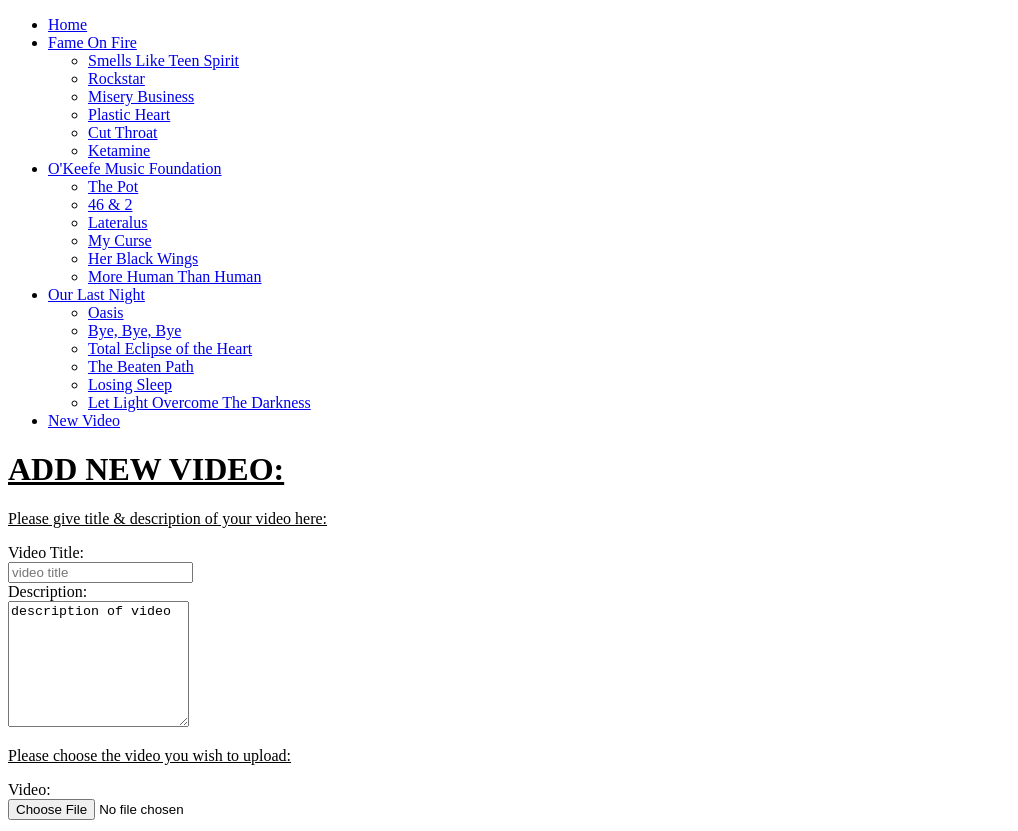
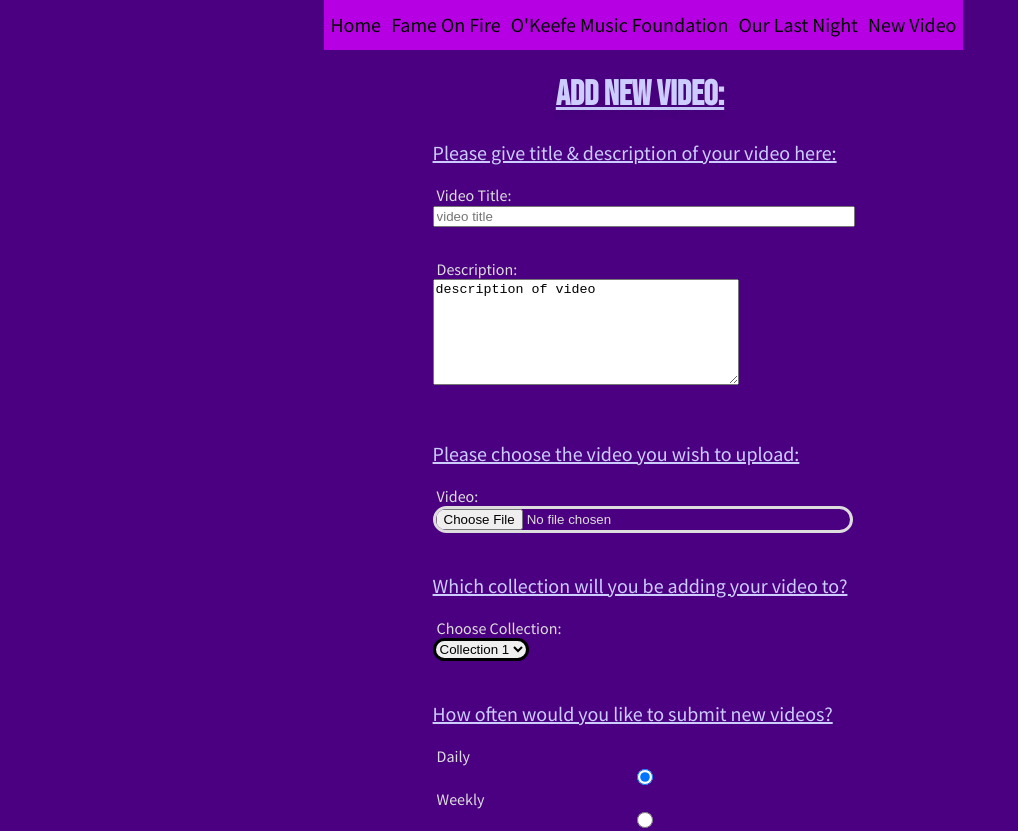
Before and after one commit to angel33la/MyTube, a plain HTML site: page form.html in a window 1280 px wide. Shown: the top 831 px of the page, without its empty margins (0-1018 px from the left). Drawn offline with Linux system fonts and the light colour scheme; the site is published under a folder, as on GitHub Pages, so addresses that start at the root find nothing.

Commit message:
fixed links on form.html

```diff
--- a/form.html
+++ b/form.html
@@ -4,7 +4,7 @@
 <head>
   <meta charset="utf-8">
   <meta name="viewport" content="width=device-width, initial-scale=1.0">
-  <link rel="stylesheet" href="/css/master.css">
+  <link rel="stylesheet" href="css/master.css">
   <title>MyTube</title>
   <link rel="preconnect" href="https://fonts.googleapis.com">
   <link rel="preconnect" href="https://fonts.gstatic.com" crossorigin>
@@ -19,75 +19,75 @@
           <a href="index.html">Home</a>
         </li>
         <li>
-          <a href="/pages/collection-1.html">Fame On Fire</a>
+          <a href="pages/collection-1.html">Fame On Fire</a>
           <ul>
             <li>
-              <a href="/videos/videos-1.html">Smells Like Teen Spirit</a>
+              <a href="videos/videos-1.html">Smells Like Teen Spirit</a>
             </li>
             <li>
-              <a href="/videos/videos-2.html">Rockstar</a>
+              <a href="videos/videos-2.html">Rockstar</a>
             </li>
             <li>
-              <a href="/videos/videos-3.html">Misery Business</a>
+              <a href="videos/videos-3.html">Misery Business</a>
             </li>
             <li>
-              <a href="/videos/videos-4.html">Plastic Heart</a>
+              <a href="videos/videos-4.html">Plastic Heart</a>
             </li>
             <li>
-              <a href="/videos/videos-5.html">Cut Throat</a>
+              <a href="videos/videos-5.html">Cut Throat</a>
             </li>
             <li>
-              <a href="/videos/videos-6.html">Ketamine</a>
+              <a href="videos/videos-6.html">Ketamine</a>
             </li>
           </ul>
         </li>
         <li>
-          <a href="/pages/collection-2.html">O'Keefe Music Foundation</a>
+          <a href="pages/collection-2.html">O'Keefe Music Foundation</a>
           <ul>
             <li>
-              <a href="/videos/videos-7.html">The Pot</a>
+              <a href="videos/videos-7.html">The Pot</a>
             </li>
             <li>
-              <a href="/videos/videos-8.html">46 & 2</a>
+              <a href="videos/videos-8.html">46 & 2</a>
             </li>
             <li>
-              <a href="/videos/videos-9.html">Lateralus</a>
+              <a href="videos/videos-9.html">Lateralus</a>
             </li>
             <li>
-              <a href="/videos/videos-10.html">My Curse</a>
+              <a href="videos/videos-10.html">My Curse</a>
             </li>
             <li>
-              <a href="/videos/videos-11.html">Her Black Wings</a>
+              <a href="videos/videos-11.html">Her Black Wings</a>
             </li>
             <li>
-              <a href="/videos/videos-12.html">More Human Than Human</a>
+              <a href="videos/videos-12.html">More Human Than Human</a>
             </li>
           </ul>
         </li>
         <li>
-          <a href="/pages/collection-3.html">Our Last Night</a>
+          <a href="pages/collection-3.html">Our Last Night</a>
           <ul>
             <li>
-              <a href="/videos/videos-13.html">Oasis</a>
+              <a href="videos/videos-13.html">Oasis</a>
             </li>
             <li>
-              <a href="/videos/videos-14.html">Bye, Bye, Bye</a>
+              <a href="videos/videos-14.html">Bye, Bye, Bye</a>
             </li>
             <li>
-              <a href="/videos/videos-15.html">Total Eclipse of the Heart</a>
+              <a href="videos/videos-15.html">Total Eclipse of the Heart</a>
             </li>
             <li>
-              <a href="/videos/videos-16.html">The Beaten Path</a>
+              <a href="videos/videos-16.html">The Beaten Path</a>
             </li>
             <li>
-              <a href="/videos/videos-17.html">Losing Sleep</a>
+              <a href="videos/videos-17.html">Losing Sleep</a>
             </li>
             <li>
-              <a href="/videos/videos-18.html">Let Light Overcome The Darkness</a>
+              <a href="videos/videos-18.html">Let Light Overcome The Darkness</a>
             </li>
           </ul>
         </li>
-        <li><a href="/form.html">New Video</a></li>
+        <li><a href="form.html">New Video</a></li>
       </ul>
     </nav>
   </header>
```
